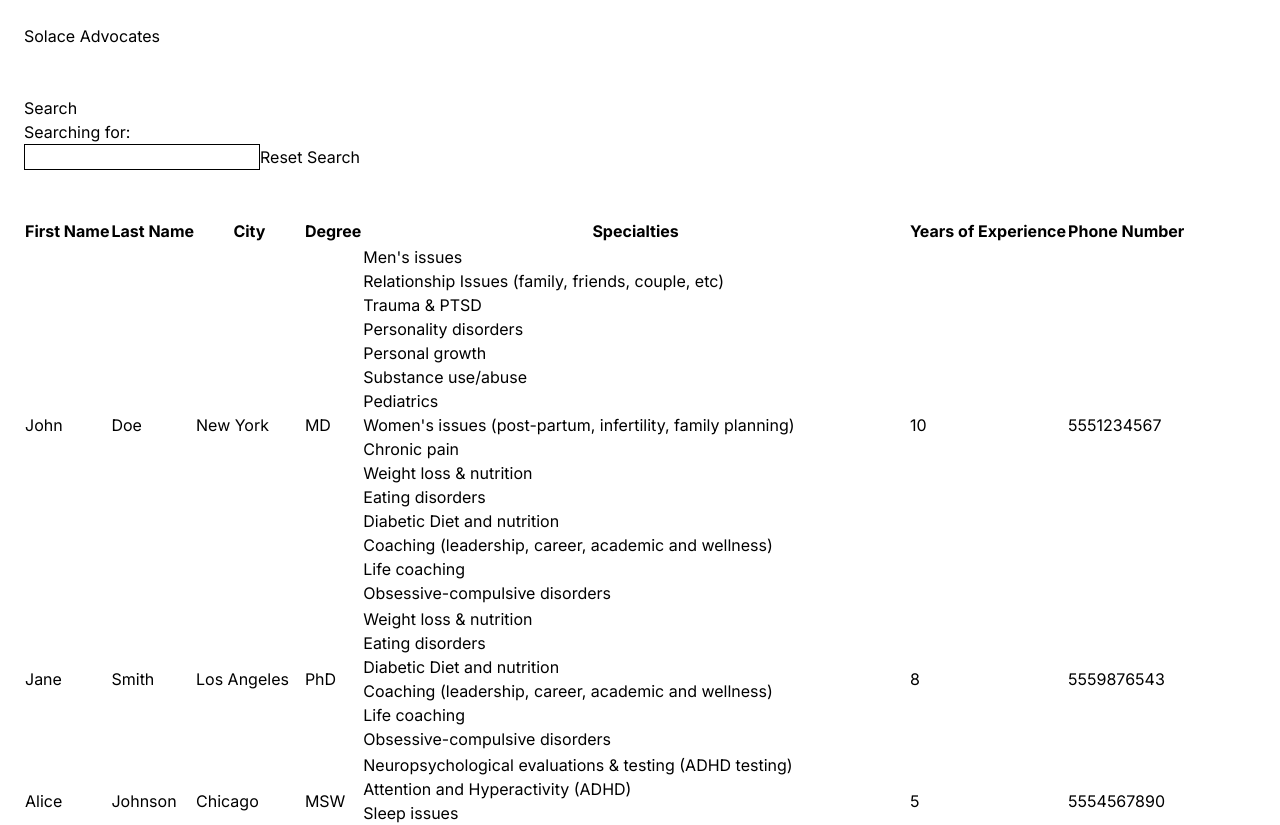
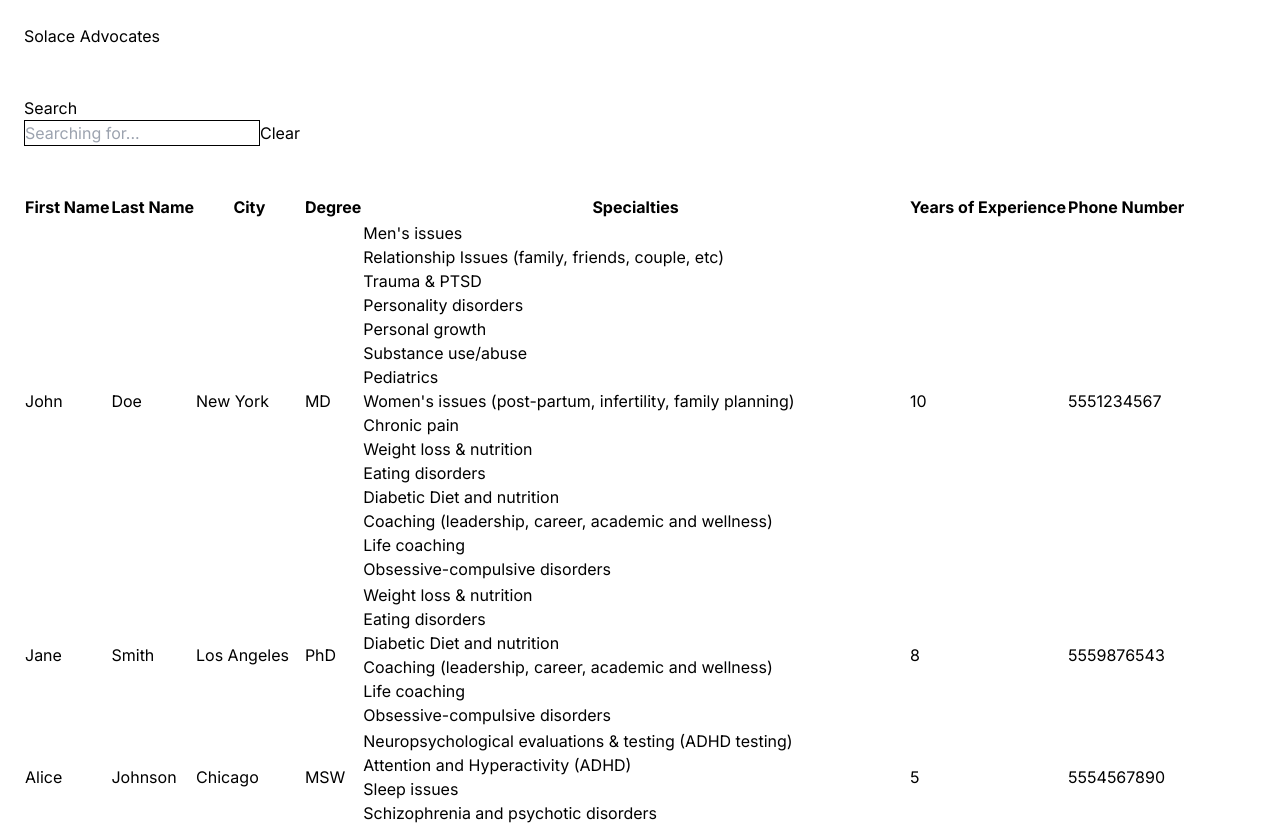
Before and after one commit to Ju-Johnson/solace-candidate-assignment-main, a Next.js app: page / in a window 1280 px wide. Shown: the top 825 px of the page. Built offline with nearby package versions, Linux system fonts and the light colour scheme.

Commit message:
refactor search filtering methods

```diff
--- a/src/app/page.tsx
+++ b/src/app/page.tsx
@@ -1,16 +1,9 @@
 'use client';
 
 import { useEffect, useState } from 'react';
-
-type Advocate = {
-	firstName: string;
-	lastName: string;
-	city: string;
-	degree: string;
-	specialties: string[];
-	yearsOfExperience: number;
-	phoneNumber: number;
-};
+import AdvocateTableHeader from './components/AdvocateTableHeader';
+import AdvocateTableBody from './components/AdvocateTableBody';
+import AdvocateSearchBar from './components/AdvocateSearchBar';
 
 export default function Home() {
 	const [advocates, setAdvocates] = useState<Advocate[]>([]);
@@ -26,31 +19,36 @@ export default function Home() {
 		});
 	}, []);
 
-	const onChange = (e) => {
-		const searchTerm = e.target.value;
-
-		const searchTermElement = document.getElementById('search-term');
-		if (searchTermElement) {
-			searchTermElement.innerHTML = searchTerm;
+	const handleFilteredSearch = (searchTerm: string) => {
+		if (!searchTerm) {
+			handleResetFilteredSearch();
+			return;
 		}
 
-		console.log('filtering advocates...');
+    console.log(
+			`Filtering list of advocates by search term ${searchTerm}...`
+		);
+
 		const filteredAdvocates = advocates.filter((advocate) => {
 			return (
-				advocate.firstName.includes(searchTerm) ||
-				advocate.lastName.includes(searchTerm) ||
-				advocate.city.includes(searchTerm) ||
-				advocate.degree.includes(searchTerm) ||
-				advocate.specialties.includes(searchTerm) ||
-				advocate.yearsOfExperience.toString().includes(searchTerm)
+				valueHasSearchTerm(advocate.firstName, searchTerm) ||
+				valueHasSearchTerm(advocate.lastName, searchTerm) ||
+				valueHasSearchTerm(advocate.city, searchTerm) ||
+				valueHasSearchTerm(advocate.degree, searchTerm) ||
+				valueHasSearchTerm(advocate.specialties.join(', '), searchTerm) ||
+				valueHasSearchTerm(advocate.yearsOfExperience.toString(), searchTerm)
 			);
 		});
 
 		setFilteredAdvocates(filteredAdvocates);
 	};
 
-	const onClick = () => {
-		console.log(advocates);
+  const valueHasSearchTerm = (value: string, searchTerm: string) => {
+    return value.toLowerCase().includes(searchTerm.trim().toLowerCase());
+  };
+
+	const handleResetFilteredSearch = () => {
+		console.log('Reseting list of advocates...');
 		setFilteredAdvocates(advocates);
 	};
 
@@ -59,50 +57,15 @@ export default function Home() {
 			<h1>Solace Advocates</h1>
 			<br />
 			<br />
-			<div>
-				<p>Search</p>
-				<p>
-					Searching for: <span id='search-term'></span>
-				</p>
-				<input
-					style={{ border: '1px solid black' }}
-					onChange={onChange}
-				/>
-				<button onClick={onClick}>Reset Search</button>
-			</div>
+			<AdvocateSearchBar
+				onChange={handleFilteredSearch}
+				onReset={handleResetFilteredSearch}
+			/>
 			<br />
 			<br />
 			<table>
-				<thead>
-          <tr>
-            <th>First Name</th>
-            <th>Last Name</th>
-            <th>City</th>
-            <th>Degree</th>
-            <th>Specialties</th>
-            <th>Years of Experience</th>
-            <th>Phone Number</th>
-          </tr>
-				</thead>
-				<tbody>
-					{filteredAdvocates.map((advocate, index) => {
-						return (
-							<tr key={`${advocate.firstName}-${advocate.lastName}-${index}`}>
-								<td>{advocate.firstName}</td>
-								<td>{advocate.lastName}</td>
-								<td>{advocate.city}</td>
-								<td>{advocate.degree}</td>
-								<td>
-									{advocate.specialties.map((specialty, index) => (
-										<div key={index}>{specialty}</div>
-									))}
-								</td>
-								<td>{advocate.yearsOfExperience}</td>
-								<td>{advocate.phoneNumber}</td>
-							</tr>
-						);
-					})}
-				</tbody>
+				<AdvocateTableHeader />
+				<AdvocateTableBody rows={filteredAdvocates} />
 			</table>
 		</main>
 	);
```
